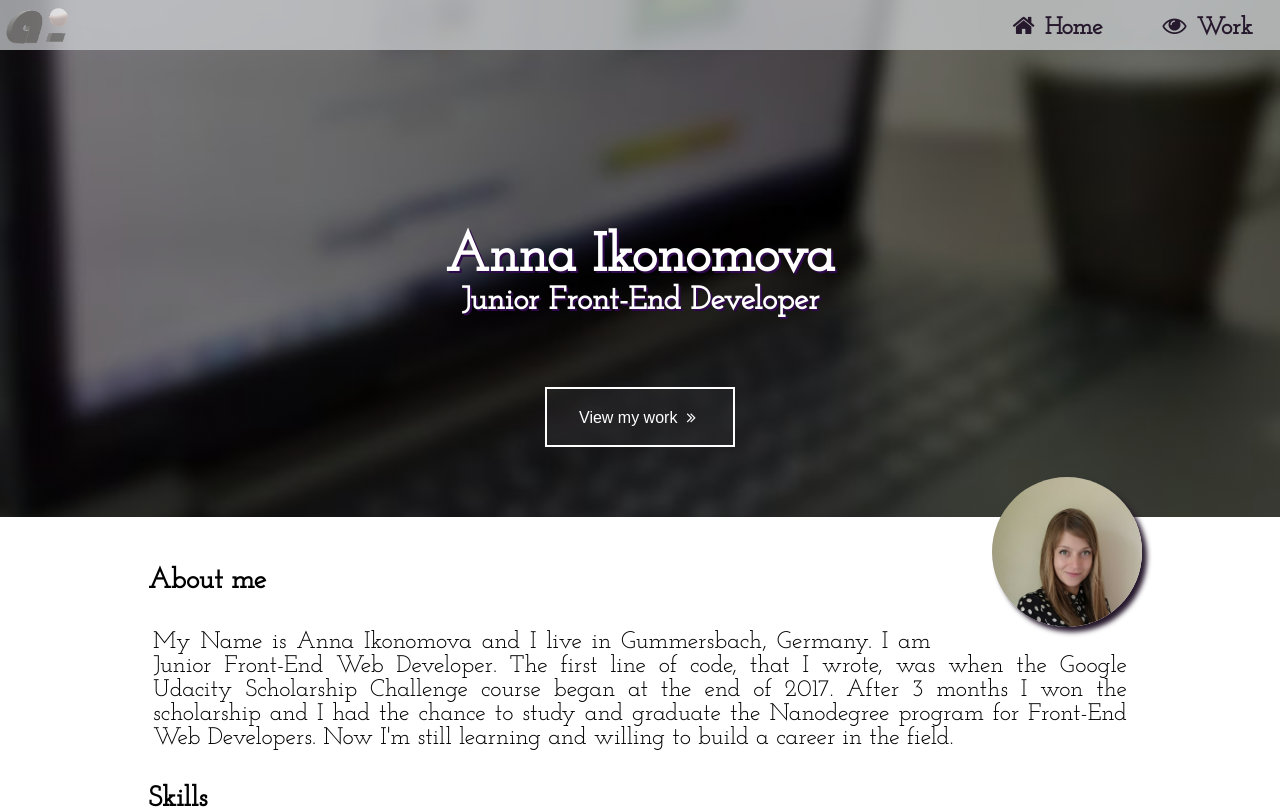
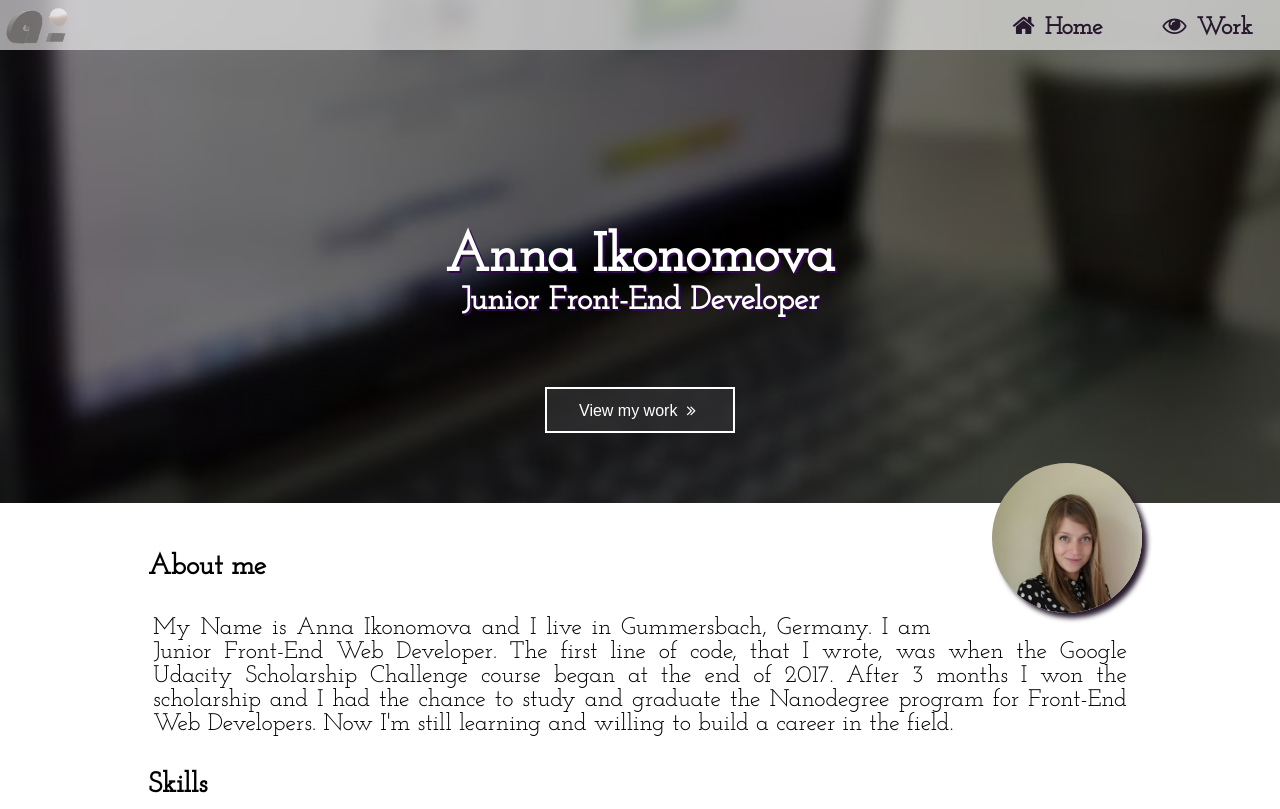
Before and after one commit to anikonomova/Portfolio-Ikonomova, a React (Create React App) app: page /#/ in a window 1280 px wide. Shown: the top 809 px of the page. Built offline with nearby package versions, Linux system fonts and the light colour scheme.

Commit message:
Fix focus

```diff
--- a/src/App.css
+++ b/src/App.css
@@ -20,13 +20,14 @@
 #menu {
   width: 100%;
   height: 50px;
-  background-color: rgb(213, 216, 219,0.7)
+  background-color: rgb(255,255,255,0.6);
 
 }
 
 .nav {
   float: right;
   padding: 2.5px;
+  outline: none;
 }
 .fa {
   padding: 10px;
@@ -47,16 +48,19 @@
 }
 
 .navigation:hover {
-  color: #ffffff;
+  color: rgb(115, 111, 111);
   }
 
 .navigation:active {
   text-decoration: underline;
-  text-decoration-style: wavy;
 }
 
 .navigation:focus {
   outline: none;
+}
+
+.nav-link {
+  display: block;
 }
 
 .info {
@@ -73,6 +77,7 @@
 .logo:hover {
   opacity: 0.6;
 }
+
 
 .home {
   background-image: linear-gradient(rgba(0, 0, 0, 0.5), rgba(0, 0, 0, 0.5)), url('./Images/20.jpg');
@@ -100,11 +105,11 @@ width:100%;
 /*--------------button view work---------*/
 
 .work-btn {
-  background-color: rgb(54, 54, 56,0.3);
+  background-color: rgb(54, 54, 56,0.6);
   text-decoration: none;
   border: none;
   color: white;
-  padding: 15px 32px;
+  padding: 8px 32px;
   text-align: center;
   display: inline-block;
   font-size: 16px;
@@ -129,9 +134,7 @@ a {
 }
 
 a:focus {
-  outline: 1px solid black;
-  display: block;
-
+  outline: 1px solid rgb(115, 111, 111);
 }
 
 .fa-angle-double-right {
@@ -167,6 +170,10 @@ a:focus {
   font-size: 22px;
   padding: 15px 10px 5px 20px;
   line-height: 1.5;
+}
+
+.footer-link {
+  display: block;
 }
 
 .name {
--- a/src/Contact.js
+++ b/src/Contact.js
@@ -12,7 +12,6 @@ class Contact extends Component {
         <SocialIcon className='social' url="https://www.linkedin.com/in/anna-ikonomova-11880361/" />
         <SocialIcon className='social' url="https://github.com/anikonomova" />
         <SocialIcon className='social' url="https://codepen.io/an_iko/#" />
-        <SocialIcon className='social' url="https://plus.google.com/u/0/117242742830980585073" />
         </div>
     </div>
     );
--- a/src/Footer.js
+++ b/src/Footer.js
@@ -7,7 +7,7 @@ class Footer extends Component {
   render() {
     return (
     <footer id="footer" tabIndex='-1'>
-      <Link to="/" aria-label="Home-page" tabIndex="0"><div id='footer-text' className='col-6'><span className='name'>© 2019 - Anna Ikonomova | Junior Front-End Web Developer</span></div></Link>
+      <Link to="/" aria-label="Home-page" tabIndex="0" className='footer-link'><div id='footer-text' className='col-6'><span className='name'>© 2019 - Anna Ikonomova | Junior Front-End Web Developer</span></div></Link>
      </footer>
 
     );
--- a/src/Navigation.js
+++ b/src/Navigation.js
@@ -9,10 +9,10 @@ class Navigation extends Component {
   render() {
     return (
     <div id= 'menu'>
-    <Link to="/" aria-label="Home-page" tabIndex="0"><img src={logo} className="logo" alt="logo" /></Link>
+    <Link to="/" aria-label="Home-page" tabIndex="0" className='logo-link'><img src={logo} className="logo" alt="logo" /></Link>
     <ul className='nav' tabIndex='-1'>
-    <li className='navigation'><Link to="/"><i className="fa fa-home w3-xxlarge"></i>Home</Link></li>
-    <li className='navigation'><Link to="/my-work"><i className="fa fa-eye w3-xxlarge"></i>Work</Link></li>
+    <li className='navigation'><Link to="/" className='nav-link'><i className="fa fa-home w3-xxlarge"></i>Home</Link></li>
+    <li className='navigation'><Link to="/my-work" className='nav-link'><i className="fa fa-eye w3-xxlarge"></i>Work</Link></li>
     </ul>
     </div>
     );
```
